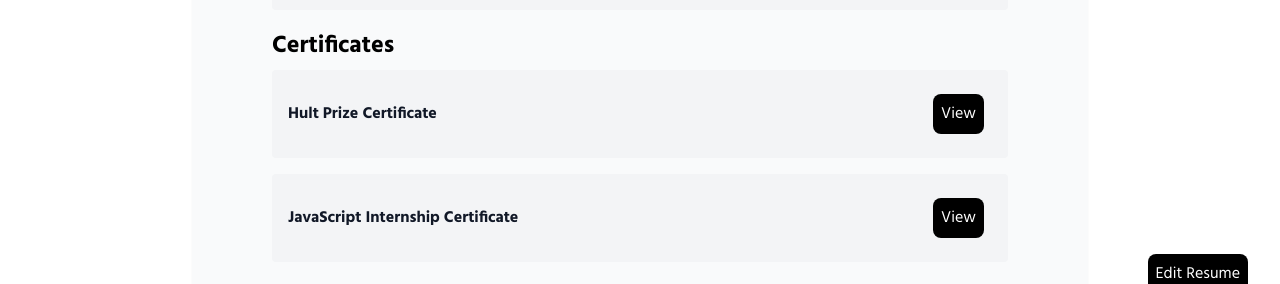
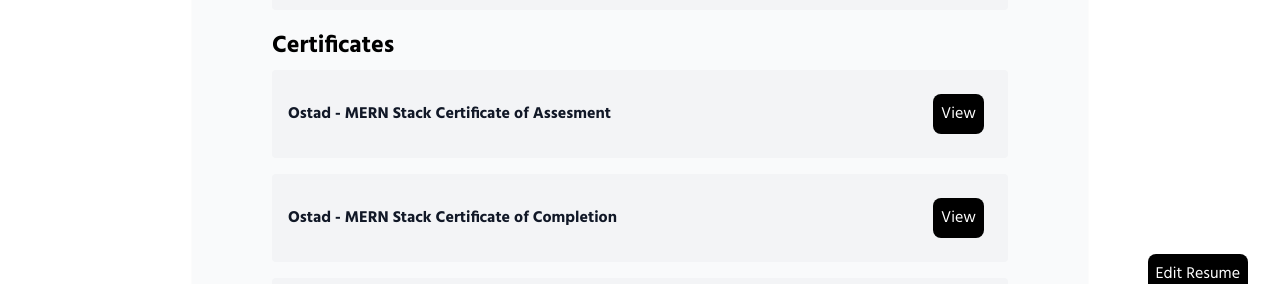
Before and after one commit to Aditya201514049/portfolio, a Next.js app: page /resume in a window 1280 px wide. Shown: the part 474-758 px from the top of the page. Built offline with nearby package versions, Linux system fonts and the light colour scheme.

Commit message:
Ostad certificates added

```diff
--- a/pages/resume.js
+++ b/pages/resume.js
@@ -22,7 +22,7 @@
     if (!showResume) {
       router.push("/");
     }
-  }, []);
+  }, [router]);
   return (
     <>
       {process.env.NODE_ENV === "development" && (
@@ -68,6 +68,42 @@
               <div className="mt-5">
                 <h1 className="text-2xl font-bold">Certificates</h1>
                 <div className="flex flex-col gap-4 mt-2">
+                  <div
+                    className={`flex items-center justify-between p-4 rounded transition-colors duration-300
+                      ${theme.theme === "dark" ? "bg-slate-700 text-white" : "bg-gray-100 text-gray-900"}`}
+                  >
+                    <span className="font-semibold">Ostad - MERN Stack Certificate of Assesment</span>
+                    <Button
+                      type="primary"
+                      onClick={() =>
+                        window.open(
+                          '/Aditya%20Singha-mernstack%2014-A48107.pdf',
+                          '_blank',
+                          'noopener,noreferrer'
+                        )
+                      }
+                    >
+                      View
+                    </Button>
+                  </div>
+                  <div
+                    className={`flex items-center justify-between p-4 rounded transition-colors duration-300
+                      ${theme.theme === "dark" ? "bg-slate-700 text-white" : "bg-gray-100 text-gray-900"}`}
+                  >
+                    <span className="font-semibold">Ostad - MERN Stack Certificate of Completion</span>
+                    <Button
+                      type="primary"
+                      onClick={() =>
+                        window.open(
+                          '/Aditya%20Singha-mernstack%2014-C48106.pdf',
+                          '_blank',
+                          'noopener,noreferrer'
+                        )
+                      }
+                    >
+                      View
+                    </Button>
+                  </div>
                   <div
                     className={`flex items-center justify-between p-4 rounded transition-colors duration-300
                       ${theme.theme === "dark" ? "bg-slate-700 text-white" : "bg-gray-100 text-gray-900"}`}
```
Also changed, not shown: 2 other files (tests, documents, lock files or other folders).
